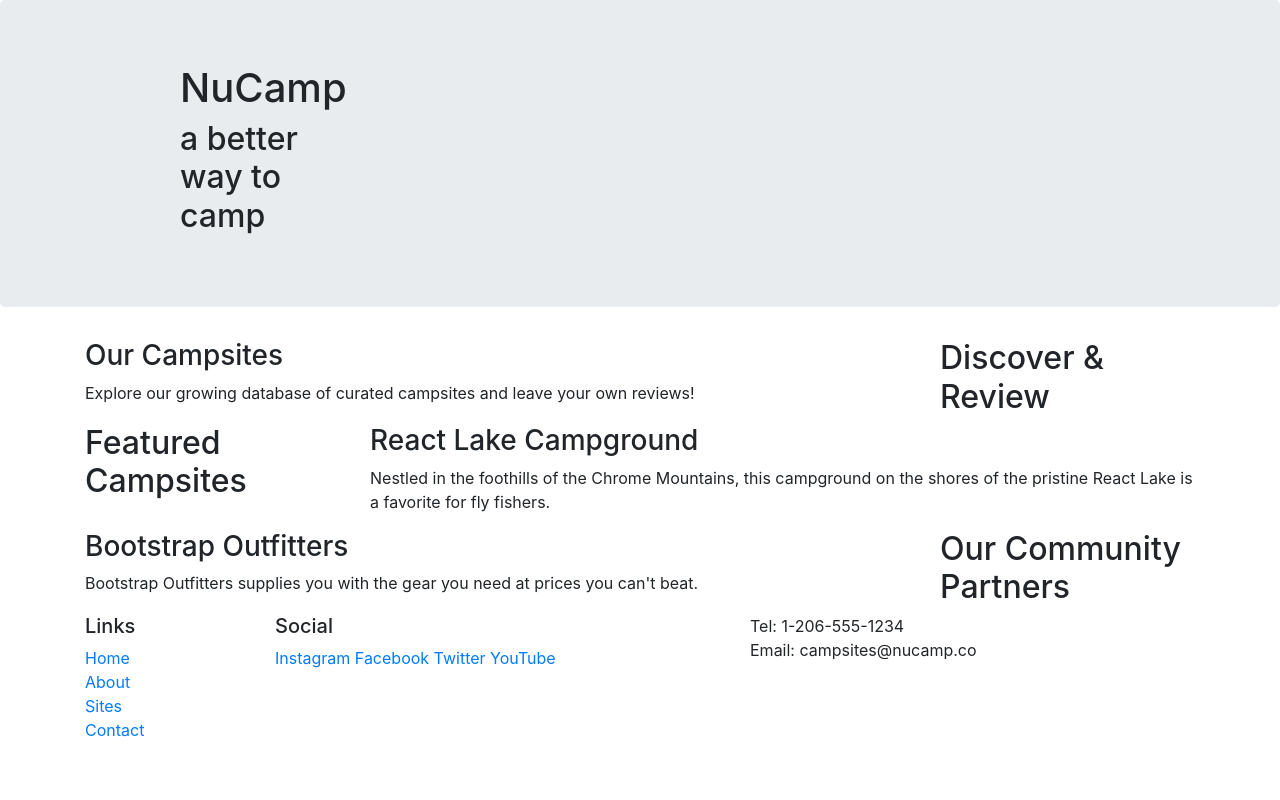
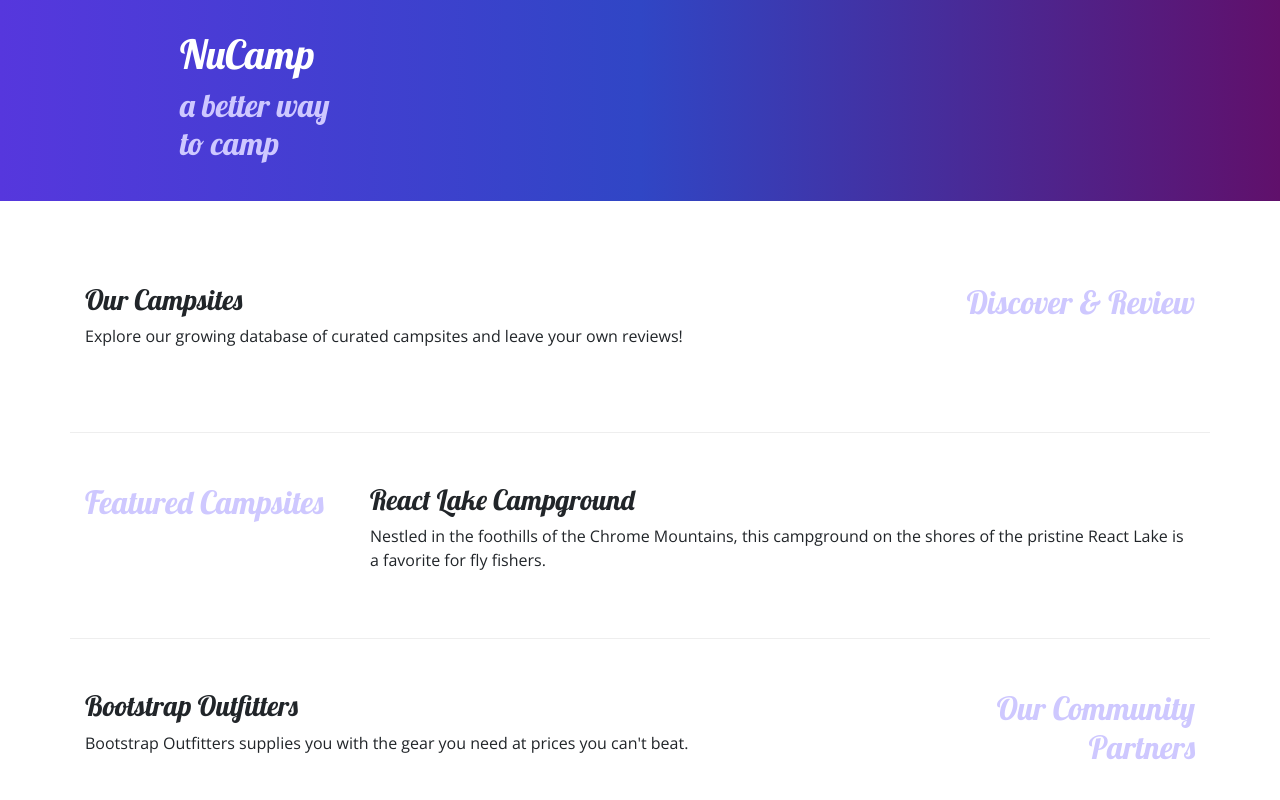
Before and after one commit to sarajmcghee/nucampsite, a website: page index.html in a window 1280 px wide. Shown: the top 800 px of the page. Drawn offline with nearby package versions, Linux system fonts and the light colour scheme.

Commit message:
Adding Custom Styles

```diff
--- /dev/null
+++ b/css/styles.css
@@ -0,0 +1,32 @@
+body {
+    font-family: "Open sans", sans-serif;
+}
+
+h1, h2, h3 {
+    font-family: "Lobster", cursive;
+}
+
+h2 {
+    color: #3046C5;
+}
+
+header h2 {
+    color: #CEC8FF;
+}
+
+footer {
+    background-image: linear-gradient(#CEC8FF,white);
+    padding: 20px 0;
+}
+
+.jumbotron {
+    padding: 30px;
+    background-image: linear-gradient(to right, #5637DD, #3046C5, #60106B );
+    color: white;
+}
+
+.row-content {
+    padding: 50px 0;
+    border-bottom: 1px ridge;
+    min-height: 200px;
+}
--- a/index.html
+++ b/index.html
@@ -9,13 +9,15 @@
         <!-- Bootstrap CSS -->
         <link rel="stylesheet" href="node_modules/bootstrap/dist/css/bootstrap.min.css" />
 
+        <!-- Additional CSS must be placed after Bootstrap CSS -->
+        <link rel="stylesheet" href="https://fonts.googleapis.com/css?family=Lobster|Open+Sans" />
+        <link rel="stylesheet" href="css/styles.css" />
         <title>NuCamp: A Better Way To Camp</title>
     </head>
-
 <body>
 
     <header>
-        <header class="jumbotron">
+        <header class="jumbotron jumbotron-fluid">
         <div class="container">
             <div class="row">
                 <div class="col-4 col-sm-2 offset-1">
@@ -27,9 +29,9 @@
     </header>
 
     <div class="container">
-        <div class="row">
+        <div class="row row-content align-items center ">
             <div class="col-sm-4 order-sm-last col-md-3">
-                <h2>Discover & Review</h2>
+                <h2 class="text-sm-right">Discover & Review</h2>
             </div>
             <div class="col">
                 <h3>Our Campsites</h3>
@@ -37,7 +39,7 @@
             </div>
         </div>
 
-        <div class="row">
+        <div class="row row-content align-items center">
             <div class="col-sm-4 col-md-3">
                 <h2>Featured Campsites</h2>
             </div>
@@ -47,9 +49,9 @@
    			</div>
         </div>
 
-        <div class="row">
+        <div class="row row-content align-items center">
             <div class="col-sm-4 order-sm-last col-md-3">
-                <h2>Our Community Partners</h2>
+                <h2 class="text-sm-right">Our Community Partners</h2>
             </div>
             <div class="col">
                 <h3>Bootstrap Outfitters</h3>
@@ -70,14 +72,14 @@
                         <li><a href="#">Contact</a></li>
                     </ul>
                 </div>
-                <div class="col-6 col-sm-5">
+                <div class="col-6 col-sm-5 text-center">
                 	<h5>Social</h5>
                     <a href="http://instagram.com/">Instagram</a>
                     <a href="http://facebook.com/">Facebook</a>
                     <a href="http://twitter.com/">Twitter</a>
                     <a href="http://youtube.com/">YouTube</a>
                 </div>
-                <div class="col-sm-4">
+                <div class="col-sm-4 text-center">
                     Tel: 1-206-555-1234<br />
                     Email: campsites@nucamp.co
                 </div>
```
Lines whose indentation alone changed are shown as unchanged.
